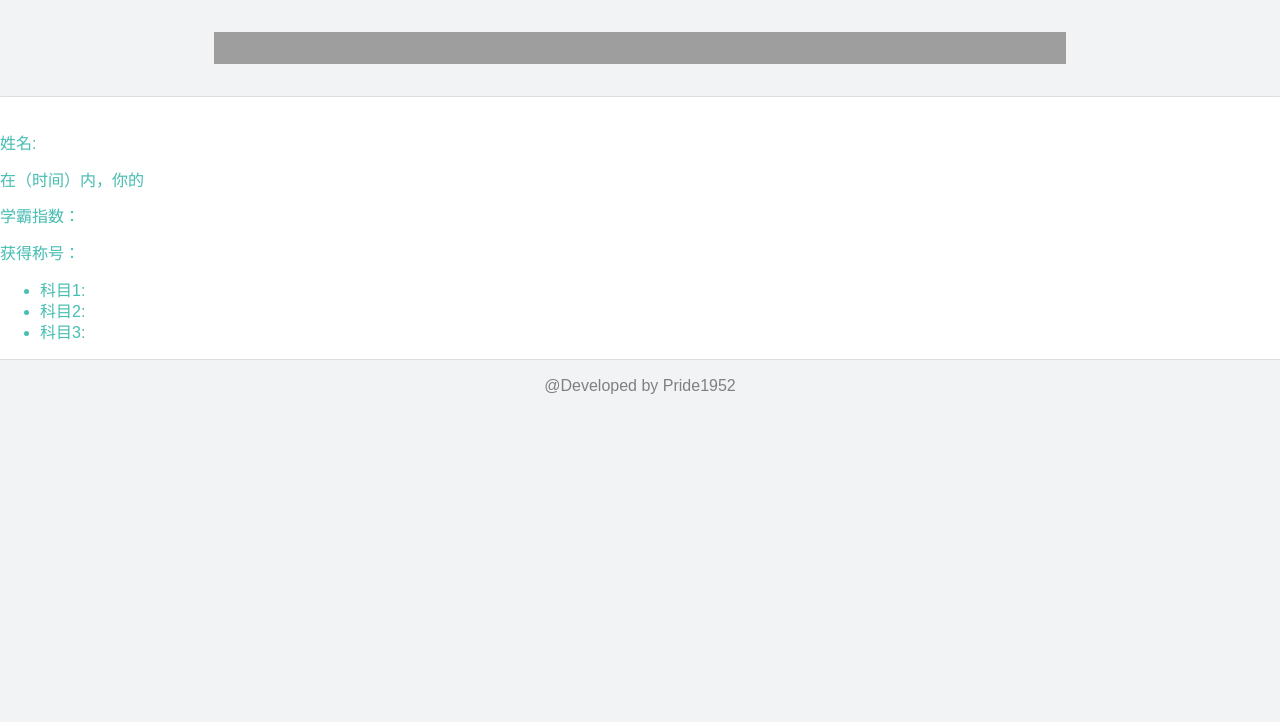
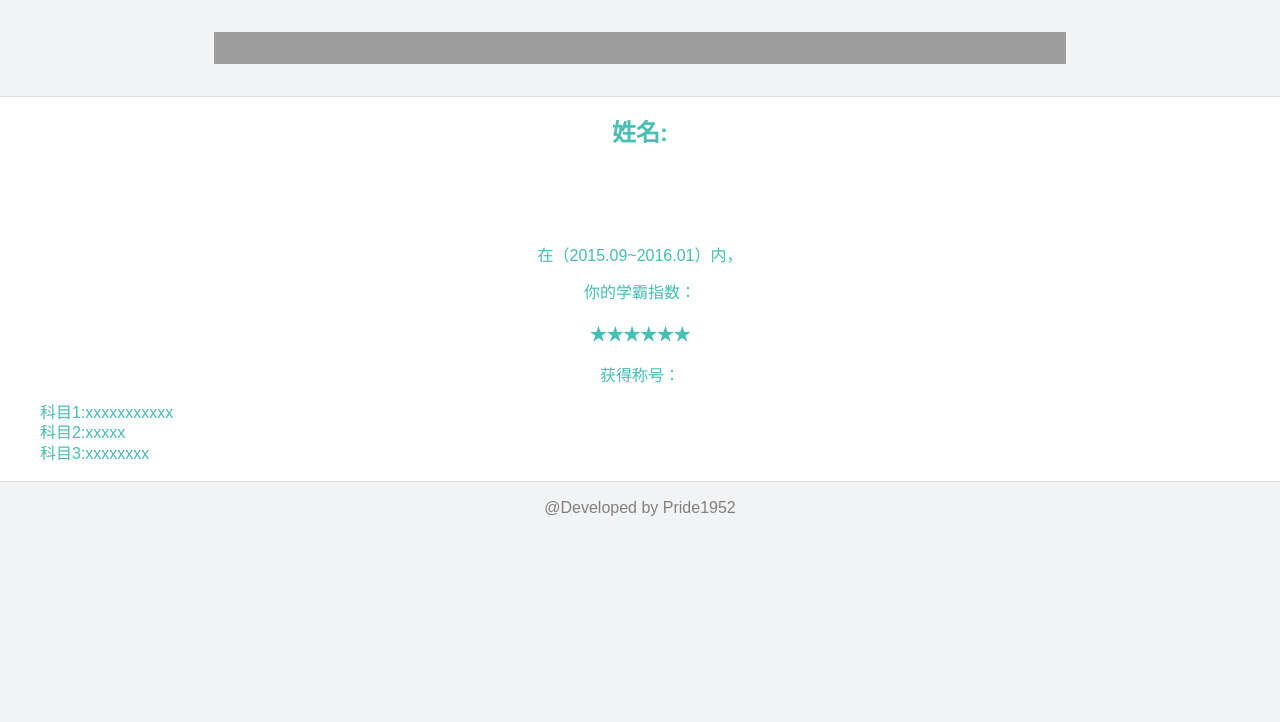
Before and after one commit to yss930819/BUAAWeChatApp, a PHP site: page /score_latest.php in a window 1280 px wide. Shown: the top 722 px of the page. Run offline with PHP 8.4, Linux system fonts and the light colour scheme; some web fonts are replaced; grey boxes are pictures that could not be loaded.

Commit message:
Furnished UI of score_latest.php

```diff
--- a/score_latest.php
+++ b/score_latest.php
@@ -1,21 +1,30 @@
 <?php require './header.php';?>
+<html>
+ <head></head>
+ <body>
   <div data-role="page" data-title="最新成绩" id="page_score_latest">
    <div class="ui-content" role="main">
     <?php include './column.php';?>
-    <div data-role="fieldcontain" class="ui-body ui-body-a ui-corner-all">
-      <p>姓名:</p>
-      <p>在（时间）内，你的</p>
-      <p>学霸指数：</p>
+    <div data-role="fieldcontain" class="ui-body ui-body-a center">
+     <h2>姓名:</h2>
+     <br />
+     <br />
+     <br />
+     <p>在（2015.09~2016.01）内，</p>
+     <p>你的学霸指数：</p>
+     <h3>★★★★★★</h3>
      <p>获得称号：</p>
-      <p></p>
-      <ul>
-        <li>科目1:</li>
-        <li>科目2:</li>
-        <li>科目3:</li>
+     <ul style="text-align:left;list-style-type:none;">
+      <li>科目1:xxxxxxxxxxx</li>
+      <li>科目2:xxxxx</li>
+      <li>科目3:xxxxxxxx</li>
      </ul>
     </div>
-    <div class="caption center">@Developed by Pride1952</div>
+    <div class="caption center">
+     @Developed by Pride1952
     </div>
    </div>
   </div>
   <?php require './footer.php';?>
+ </body>
+</html>
```
Lines whose indentation alone changed are shown as unchanged.
